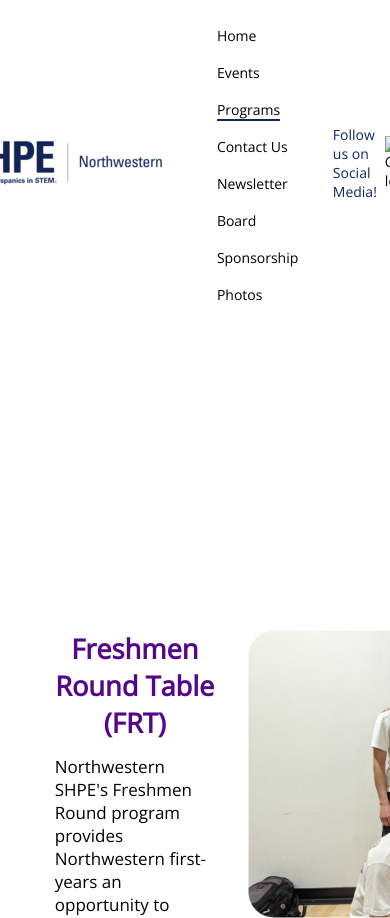
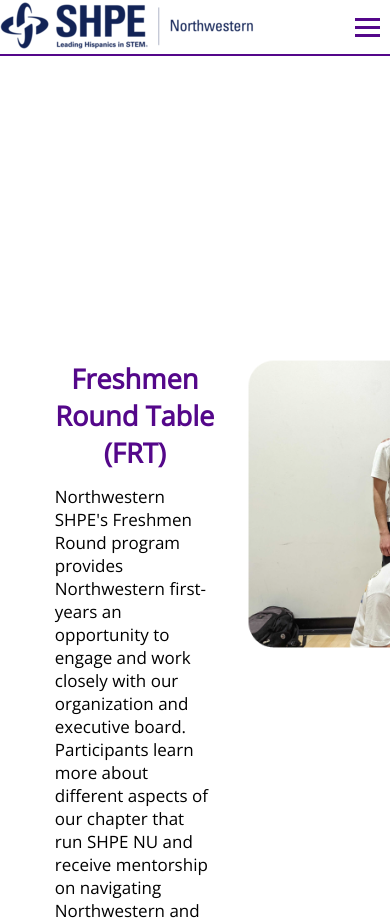
Before and after one commit to northwestern-shpe/northwestern-shpe.github.io, a plain HTML site: page pages/programs.html in a window 390 px wide. Shown: the top 918 px of the page. Drawn offline with nearby package versions, Linux system fonts and the light colour scheme.

Commit message:
nav bars

```diff
--- a/index.css
+++ b/index.css
@@ -18,7 +18,7 @@ li, a {
     text-decoration: none;
 }
 
-
+/* ///////////////Navbar styling ///////////////*/
 .navbar {
     background-color: white; /* Changed to white */
     display: flex;
@@ -99,6 +99,9 @@ li, a {
 
 /* Responsive design for smaller screens */
 @media screen and (max-width: 768px) {
+    .logo {
+        height: auto;
+    }
     .burger {
         display: flex;
     }
@@ -133,6 +136,8 @@ li, a {
         display: flex;
     }
 }
+
+/* ///////////////Banner styling ///////////////*/
 
 h3{
     justify-content: center;
--- a/pages/programs.html
+++ b/pages/programs.html
@@ -11,9 +11,12 @@
 
     </head>
     <body>
-        <header>
-            <a href="../index.html" class="logo"><img src="../materials/shpe_logo2.png" alt="SHPE Northwestern's logo"></a>
-            <nav>
+        <nav class="navbar">
+            <!-- Logo section -->
+            <div class="logo">
+                <a href="/index.html" class="logo"><img src="../materials/shpe_logo2.png" alt="SHPE Northwestern's logo"></a>
+            </div>
+            <!-- Navigation links -->
             <ul class="nav__links__left">
                 <li><a  href="../index.html">Home</a></li>
                 <li><a href="https://calendar.google.com/calendar/embed?src=shpe%40u.northwestern.edu&ctz=America%2FChicago" target="_blank">Events</a></li>
@@ -23,11 +26,16 @@
                 <li><a href="board.html">Board</a></li>
                 <li><a href="sponsorship.html">Sponsorship</a></li>
                 <li><a href="https://docs.google.com/document/d/1PBqM8B9F5Z-hxm69P63-492VVIMAWem1TxfeANA2QC0/edit?usp=sharing" target="_blank">Photos</a></li>
+            </ul>
+            <!-- Burger menu button for mobile view -->
+            <button class="burger">
+                <!-- Each span acts as a line in the burger icon -->
+                <span></span>
+                <span></span>
+                <span></span>
+            </button>
         </nav>
-            <p class="follow-us">Follow us on Social Media!</p>
-            <a class="social-media"href="https://groupme.com/join_group/30690709/PO7uQlE8" target="_blank"><img alt="Groupme logo" src="../materials/groupme_logo.png" width="25" height="25"></a>
-            <a class="social-media" href="https://www.instagram.com/shpe_nu/?hl=en" target="_blank"><img alt="Instagram logo" src="../materials/instagram_logo.png" width="25" height="25"></a>
-        </header>
+
 
         <!-- Need to review how to make rounded edged pictures -->
 
--- a/styles/contact.css
+++ b/styles/contact.css
@@ -19,31 +19,35 @@ li, a {
     text-decoration: none;
 }
 
-
-header {
+/* ///////////////Navbar styling ///////////////*/
+.navbar {
+    background-color: white; /* Changed to white */
     display: flex;
-    justify-content: center;
+    justify-content: space-between;
     align-items: center;
-    padding: 15px 0%;
-
+    position: sticky;
+    top: 0;
+    z-index: 1000;
+    border-bottom: 2px solid #54078A; /* Added purple border at the bottom */
+    padding: 1px 0; /* Reduced padding to make navbar thinner */
 }
-
-
 
 .logo {
     cursor: pointer;
     padding-right: 10%;
     padding-top: 1px;
-
-
-
 }
 
 .nav__links__left {
     list-style: none;
+    display: flex;
+    left: 0;
+    bottom: -2px; /* Align with bottom of the nav bar */
 }
 
 .nav__links__left li {
+    margin: 0 15px;
+    position: relative; /* Needed for underline effect */
     display: inline-block;
     padding: 5px 15px;
 }
@@ -53,32 +57,86 @@ header {
     /* background-color: beige; */
 }
 
+/* Underline effect for the active page */
+.nav-links .active::after {
+    content: '';
+    position: absolute;
+    width: 100%;
+    height: 3px;
+    background-color: #54078A;
+    left: 0;
+    bottom: -2px; /* Align with bottom of the nav bar */
+}
+
 .nav__links__left li a:hover {
     color: #14245c;
     background-color: #E6E6FA;
 
 }
 
- .selected {
-    border-bottom: 2px solid #14245c;
- }
+/* Burger menu styling */
+.burger {
+    display: none;
+    border: none;
+    margin-right: 10px;
+    flex-direction: column;
+    gap: 5px;
+    cursor: pointer; /* Change cursor to pointer */
+}
 
- .social-media {
-    display: inline-block;
-    padding: 2px 3px;
- }
+/* Burger line styling */
+.burger span {
+    display: block;
+    width: 25px;
+    height: 3px;
+    background-color: #54078A; /* Changed to purple */
+    transition: box-shadow 0.3s; /* Smooth transition for shadow effect */
+}
 
- .follow-us {
-    font-family: "Open Sans", "sans-serif";
-    font-weight: 400;
-    font-size: 14px;
-    color: #14245c;
-    text-decoration: none;
-    padding-left: 5%;
-    padding-right: 5px;
- }
+/* Hover effect for burger menu */
+.burger:hover span, .burger-active span {
+    box-shadow: 0 0 3px #54078A; /* Shadow effect on hover and when active */
+}
 
+/* Responsive design for smaller screens */
+@media screen and (max-width: 768px) {
+    .logo {
+        height: auto;
+    }
+    .burger {
+        display: flex;
+    }
 
+    .nav__links__left {
+        all: unset; /* Remove all styling */
+    }
+
+    .nav__links__left {
+        display: none; /* Initially hidden */
+        z-index: 10;
+        position: absolute;
+        right: 0;
+        top: 54px; /* Position below the navbar */
+        background-color: white;
+        flex-direction: column;
+        align-items: flex-start;
+        padding: 15px; /* Padding around links */
+        width: auto; /* Adjust width to content */
+        transition: all 0.3s ease;
+        box-shadow: 0 2px 0 2px rgba(0, 0, 0, 0.2); /* Shadow on bottom and left */
+        border-left: 1px solid purple; /* Thin purple border on the left */
+        border-bottom: 1px solid purple; /* Thin purple border on the bottom */
+        /* Rest of your styles */
+    }
+
+    .nav__links__left li {
+        margin: 15px;
+    }
+
+    .nav-active {
+        display: flex;
+    }
+}
  .bott-art {
     position: absolute;
     width: 100%;
--- a/styles/programs.css
+++ b/styles/programs.css
@@ -43,12 +43,35 @@ p {
     padding-right: 10%;
     padding-top: 1px;
 }
+/* ///////////////Navbar styling ///////////////*/
+.navbar {
+    background-color: white; /* Changed to white */
+    display: flex;
+    justify-content: space-between;
+    align-items: center;
+    position: sticky;
+    top: 0;
+    z-index: 1000;
+    border-bottom: 2px solid #54078A; /* Added purple border at the bottom */
+    padding: 1px 0; /* Reduced padding to make navbar thinner */
+}
+
+.logo {
+    cursor: pointer;
+    padding-right: 10%;
+    padding-top: 1px;
+}
 
 .nav__links__left {
     list-style: none;
+    display: flex;
+    left: 0;
+    bottom: -2px; /* Align with bottom of the nav bar */
 }
 
 .nav__links__left li {
+    margin: 0 15px;
+    position: relative; /* Needed for underline effect */
     display: inline-block;
     padding: 5px 15px;
 }
@@ -58,30 +81,89 @@ p {
     /* background-color: beige; */
 }
 
+/* Underline effect for the active page */
+.nav-links .active::after {
+    content: '';
+    position: absolute;
+    width: 100%;
+    height: 3px;
+    background-color: #54078A;
+    left: 0;
+    bottom: -2px; /* Align with bottom of the nav bar */
+}
+
 .nav__links__left li a:hover {
     color: #14245c;
     background-color: #E6E6FA;
 
 }
 
- .selected {
-    border-bottom: 2px solid #14245c;
- }
+/* Burger menu styling */
+.burger {
+    display: none;
+    border: none;
+    margin-right: 10px;
+    flex-direction: column;
+    gap: 5px;
+    cursor: pointer; /* Change cursor to pointer */
+}
 
- .social-media {
-    display: inline-block;
-    padding: 2px 3px;
- }
+/* Burger line styling */
+.burger span {
+    display: block;
+    width: 25px;
+    height: 3px;
+    background-color: #54078A; /* Changed to purple */
+    transition: box-shadow 0.3s; /* Smooth transition for shadow effect */
+}
 
- .follow-us {
-    font-family: "Open Sans", "sans-serif";
-    font-weight: 400;
-    font-size: 14px;
-    color: #14245c;
-    text-decoration: none;
-    padding-left: 5%;
-    padding-right: 5px;
- }
+/* Hover effect for burger menu */
+.burger:hover span, .burger-active span {
+    box-shadow: 0 0 3px #54078A; /* Shadow effect on hover and when active */
+}
+
+/* Responsive design for smaller screens */
+@media screen and (max-width: 768px) {
+    .logo {
+        height: auto;
+    }
+    .burger {
+        display: flex;
+    }
+
+    .nav__links__left {
+        all: unset; /* Remove all styling */
+    }
+
+    .nav__links__left {
+        display: none; /* Initially hidden */
+        z-index: 10;
+        position: absolute;
+        right: 0;
+        top: 54px; /* Position below the navbar */
+        background-color: white;
+        flex-direction: column;
+        align-items: flex-start;
+        padding: 15px; /* Padding around links */
+        width: auto; /* Adjust width to content */
+        transition: all 0.3s ease;
+        box-shadow: 0 2px 0 2px rgba(0, 0, 0, 0.2); /* Shadow on bottom and left */
+        border-left: 1px solid purple; /* Thin purple border on the left */
+        border-bottom: 1px solid purple; /* Thin purple border on the bottom */
+        /* Rest of your styles */
+    }
+
+    .nav__links__left li {
+        margin: 15px;
+    }
+
+    .nav-active {
+        display: flex;
+    }
+}
+
+/* ///////////////Banner styling ///////////////*/
+
 
 #container {
     min-height: 100%;
```
Also changed, not shown: pages/contact.html (+14 -7 lines). Lines whose indentation alone changed are shown as unchanged.
